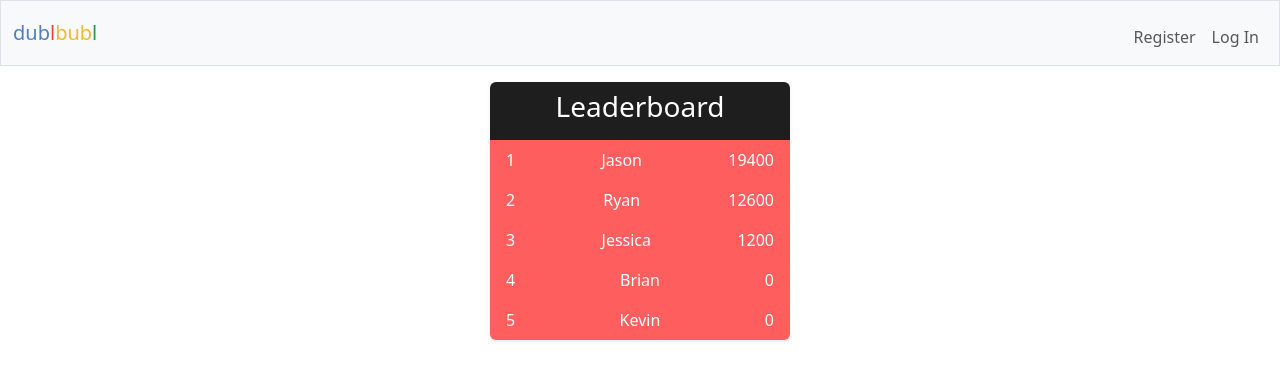
After one commit to jasonch01/BubblePoints, a Flask app: page /leaderboard in a window 1280 px wide. The commit adds this page. Shown: the top 380 px of the page. Run offline with Flask 3, Linux system fonts and the light colour scheme.

Commit message:
Updated 1/27/2025

```diff
--- a/app.py
+++ b/app.py
@@ -28,7 +28,6 @@ Session(app)
 con = sqlite3.connect("dublbubl.db", check_same_thread=False)
 cur = con.cursor()
 
-
 def init_db():
     # Create users table
     cur.execute("""
@@ -36,7 +35,8 @@ def init_db():
         id INTEGER PRIMARY KEY AUTOINCREMENT NOT NULL,
         username TEXT NOT NULL,
         hash TEXT NOT NULL,
-        points INTEGER NOT NULL DEFAULT 1000
+        points INTEGER NOT NULL DEFAULT 1000,
+        total_points_earned INTEGER NOT NULL DEFAULT 0
     )
     """)
 
@@ -54,6 +54,22 @@ def init_db():
     )
     """)
 
+    # Create dublbubl history table
+    cur.execute("""
+    CREATE TABLE IF NOT EXISTS dublbubl_history (
+        history_id INTEGER PRIMARY KEY AUTOINCREMENT NOT NULL,
+        user_id INTEGER NOT NULL,
+        username TEXT NOT NULL,
+        row_id INTEGER NOT NULL,
+        creator_id INTEGER NOT NULL,
+        creator_username TEXT NOT NULL,
+        points_in INTEGER NOT NULL,
+        points_out INTEGER NOT NULL,
+        date_created TEXT NOT NULL,
+        date_archived TEXT NOT NULL
+    )
+    """)
+
     # Create points_tracker table
     cur.execute("""
     CREATE TABLE IF NOT EXISTS points_tracker (
@@ -64,6 +80,7 @@ def init_db():
     """)
 
 init_db()
+
 
 @app.after_request
 def after_request(response):
@@ -82,14 +99,63 @@ def login_required(f):
     return decorated_function
 
 
+
 @app.route("/", methods=["GET", "POST"])
 def index():
+    try:
+        # Check database for dublbubl table
+        dublbubl = cur.execute("SELECT * FROM dublbubl").fetchall()
 
-    # Check database for dublbubl table
-    dublbubl = cur.execute("SELECT * FROM dublbubl").fetchall()
+        # Define the number of rows per page
+        rows_per_page = 20
 
-    current_points_in = cur.execute("SELECT current_points_in FROM points_tracker").fetchone()
-    print(f"Current points in points tracker: {current_points_in[0]}")
+        # Get the current page number from the query string (default is page 1)
+        page = request.args.get("page", 1, type=int)
+
+        # Calculate the offset based on the current page
+        offset = (page - 1) * rows_per_page
+
+        # Fetch the rows for the current page
+        dublbubl = cur.execute("""
+            SELECT * FROM dublbubl
+            ORDER BY row_id ASC
+            LIMIT ? OFFSET ?
+        """, (rows_per_page, offset)).fetchall()
+
+        # Get the total number of rows in the dublbubl table for pagination
+        total_rows = cur.execute("SELECT COUNT(*) FROM dublbubl").fetchone()[0]
+
+        # Calculate the total number of pages
+        total_pages = (total_rows + rows_per_page - 1) // rows_per_page
+
+        # Fetch current points_in from points_tracker
+        current_points_in = cur.execute("SELECT current_points_in FROM points_tracker").fetchone()
+
+        # Fetch the oldest row's points_out
+        oldest_row_points_out = cur.execute("SELECT points_out FROM dublbubl ORDER BY row_id ASC LIMIT 1").fetchone()
+
+
+
+        # Check if user is logged in
+        user_id = session.get("user_id")
+
+        # Fetch the necessary data (e.g., user details) for logged-in users
+        if user_id:
+            # Fetch the user details
+            user = cur.execute("SELECT * FROM users WHERE id = ?", (user_id,)).fetchall()
+            # Fetch the last 5 user's dublbubl history
+            user_history = cur.execute("SELECT * FROM dublbubl_history WHERE user_id = ? ORDER BY row_id DESC LIMIT 5", (user_id,)).fetchall()
+        else:
+            user = None
+            user_history = None
+
+    except sqlite3.OperationalError as e:
+        print("Error: dublbubl_history table does not exist, creating it.")
+        init_db()
+
+    # Initialize points_in_required
+    points_in_required = oldest_row_points_out[0] - current_points_in[0]
+
 
     points = request.form.get("points")
     current_date = datetime.datetime.now().strftime("%Y-%m-%d %H:%M:%S")
@@ -106,13 +172,17 @@ def index():
         # Check points are positive number
         if points is None:
             return "Invalid Input"
-        elif points <= 0:
-            return "Points must be postiive"
+        elif points <= 0 or points > 10000:
+            return "Points must be between 1 and 10000"
 
 
          # Check database for user details
         user_id = session["user_id"]
         user = cur.execute("SELECT * FROM users WHERE id = ?", (user_id,)).fetchone()
+
+        # Fetch user's point balance
+        current_points = cur.execute("SELECT points FROM users WHERE id = ?", (user[0],)).fetchone()
+        current_points = current_points[0] if current_points else 0  # Default to 0 if no value exists
 
         try:
             # Insert row into dublbubl
@@ -120,6 +190,12 @@ def index():
             INSERT INTO dublbubl (row_id, user_id, username, points_in, points_out, date_created)
             VALUES (?, ?, ?, ?, ?, ?)
             """, (None, user[0], user[1], points, (points * 2), current_date))
+
+            # Deduct from total points and update it in the database
+            total_points = current_points - points
+            cur.execute("UPDATE users SET points = ? WHERE id = ?", (total_points, user[0]))
+            con.commit()
+
             # Commit the changes to the dublbubl database
             con.commit()
         except Exception as e:
@@ -147,22 +223,47 @@ def index():
 
         oldest_row_points_out = cur.execute("SELECT points_out FROM dublbubl ORDER BY row_id ASC LIMIT 1").fetchone()
 
-        print(f"Current_points_in: {current_points_in[0]}")
+
 
         # If total points added exceed twice the oldest row's points, delete the oldest row
         while new_points_in >= oldest_row_points_out[0]:
-            print(f"Oldest row points_out: {oldest_row_points_out[0]}")
 
             # Get the row ID of the oldest row
             oldest_row_id = cur.execute("SELECT row_id FROM dublbubl ORDER BY row_id ASC LIMIT 1").fetchone()
+            oldest_row = cur.execute("SELECT * FROM dublbubl ORDER BY row_id ASC LIMIT 1").fetchone()
 
-            print(f"Current points before deletion: {current_points_in[0]}")
+            # Fetch user's current total points
+            current_total_points = cur.execute("SELECT total_points_earned FROM users WHERE id = ?", (oldest_row[1],)).fetchone()
+            current_total_points = current_total_points[0] if current_total_points else 0  # Default to 0 if no value exists
 
-            #Delete the oldest row
+            # Fetch user's point balance
+            points = cur.execute("SELECT points FROM users WHERE id = ?", (oldest_row[1],)).fetchone()
+            points = points[0] if points else 0  # Default to 0 if no value exists
+
+            #Insert the oldest row into dublbubl_history
+            if oldest_row:
+                cur.execute("""
+                INSERT INTO dublbubl_history (user_id, username, row_id, creator_id, creator_username, points_in, points_out, date_created, date_archived)
+                VALUES (?, ? ,?, ?, ? ,?, ?, ?, ?)
+                """, (user[0], user[1], oldest_row[0], oldest_row[1], oldest_row[2], oldest_row[3], oldest_row[4], oldest_row[5], current_date))
+                con.commit()
+
+                # Add total_points_earned and update it in the database
+                total_points_earned = current_total_points + oldest_row[4]
+                cur.execute("UPDATE users SET total_points_earned = ? WHERE id = ?", (total_points_earned, oldest_row[1]))
+                con.commit()
+
+                # Add total points and update it in the database
+                total_points = points + oldest_row[4]
+                cur.execute("UPDATE users SET points = ? WHERE id = ?", (total_points, oldest_row[1]))
+                con.commit()
+
+                # Update current_total_points to reflect new total
+                current_total_points = total_points_earned
+
+            #Delete the oldest row from dublbubl
             cur.execute("DELETE FROM dublbubl WHERE row_id = ?", (oldest_row_id[0],))
             con.commit()
-
-            print(f"Deleting row with points_out: {oldest_row_points_out[0]}")
 
             # Calculate the remaining points in points_tracker
             remaining_points_in = new_points_in - oldest_row_points_out[0]
@@ -178,11 +279,10 @@ def index():
             if oldest_row_points_out is None:
                 break
 
-
         return redirect("/")
 
     else:
-        return render_template('index.html', dublbubl=dublbubl)
+        return render_template('index.html', dublbubl=dublbubl, user=user, current_points_in=current_points_in, points_in_required=points_in_required, user_history=user_history, page=page, total_pages=total_pages)
 
 
 
@@ -276,3 +376,18 @@ def logout():
 
     # Redirect user to home page
     return redirect("/")
+
+
+@app.route("/leaderboard", methods=["GET", "POST"])
+def leaderboard():
+    """Leaderboard"""
+
+    user = cur.execute("SELECT username, total_points_earned FROM users ORDER BY total_points_earned DESC LIMIT 5").fetchall()
+
+    print(user[0][0])
+
+    if request.method == "POST":
+        return redirect("/")
+
+    else:
+        return render_template("leaderboard.html", user=user)
--- a/static/style.css
+++ b/static/style.css
@@ -17,19 +17,19 @@ body {
 }
 
 /* Colors for brand */
-nav .navbar-brand .blue
+.blue
 {
     color: #537fbe;
 }
-nav .navbar-brand .red
+.red
 {
     color: #ea433b;
 }
-nav .navbar-brand .yellow
+.yellow
 {
     color: #f5b82e;
 }
-nav .navbar-brand .green
+.green
 {
     color: #2e944b;
 }
@@ -38,3 +38,11 @@ form {
     text-align: center;
     margin: 1em auto;
 }
+
+.dashboard {
+    margin: 1em auto;
+}
+
+.leaderboard {
+    margin: 1em auto;
+}
--- a/templates/layout.html
+++ b/templates/layout.html
@@ -19,9 +19,7 @@
           <div class="collapse navbar-collapse" id="navbar">
               {% if session["user_id"] %}
                   <ul class="navbar-nav me-auto mt-2">
-                      <li class="nav-item"><a class="nav-link" href="/quote">Quote</a></li>
-                      <li class="nav-item"><a class="nav-link" href="/buy">Buy</a></li>
-                      <li class="nav-item"><a class="nav-link" href="/sell">Sell</a></li>
+                    <li class="nav-item"><a class="nav-link" href="/leaderboard">Leaderboard</a></li>
                       <li class="nav-item"><a class="nav-link" href="/history">History</a></li>
                   </ul>
                   <ul class="navbar-nav ms-auto mt-2">
--- /dev/null
+++ b/templates/leaderboard.html
@@ -0,0 +1,22 @@
+{% extends "layout.html" %}
+
+{% block main %}
+
+
+<div class="container d-flex justify-content-center align-items-center leaderboard">
+  <ul class="list-group shadow-sm" style="width: 300px">
+    <li class="list-group-item text-center text-white border-0" style="background: #1E1E1E;">
+      <h3 class="fw-normal">Leaderboard</h3>
+    </li>
+    {% for user in user %}
+    <li class="list-group-item d-flex justify-content-between text-white border-0" style="background: #FF5E5E; display: flex; justify-content: space-between;">
+      <span>{{ loop.index }}</span>
+      <span>{{ user[0] }} </span>
+      <span>{{ user[1] }}</span>
+    </li>
+    {% endfor %}
+  </ul>
+</div>
+
+
+{% endblock %}
```
Also changed, not shown: templates/index.html (+116 -16 lines), dublbubl.db, 2 other files.
